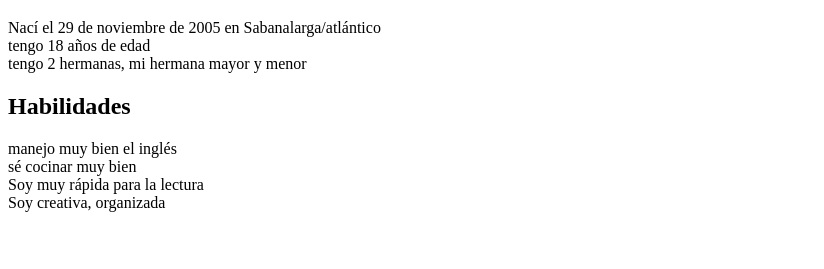
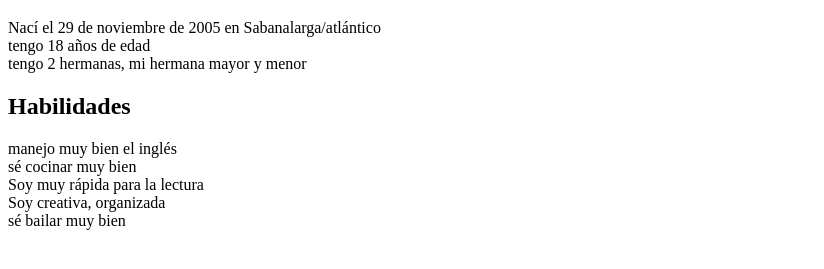
Before and after one commit to DannaHg/hola, a plain HTML site: page index.html in a window 1280 px wide. Shown: the part 61-330 px from the top of the page, without its empty margins (0-824 px from the left). Drawn offline with Linux system fonts and the light colour scheme.

Commit message:
habilidades5

```diff
--- a/index.html
+++ b/index.html
@@ -15,6 +15,7 @@
     <div>sé cocinar muy bien</div>
     <div>Soy muy rápida para la lectura</div>
     <div>Soy creativa, organizada</div>
+    <div>sé bailar muy bien</div>
 
 </body>
 </html>
```
